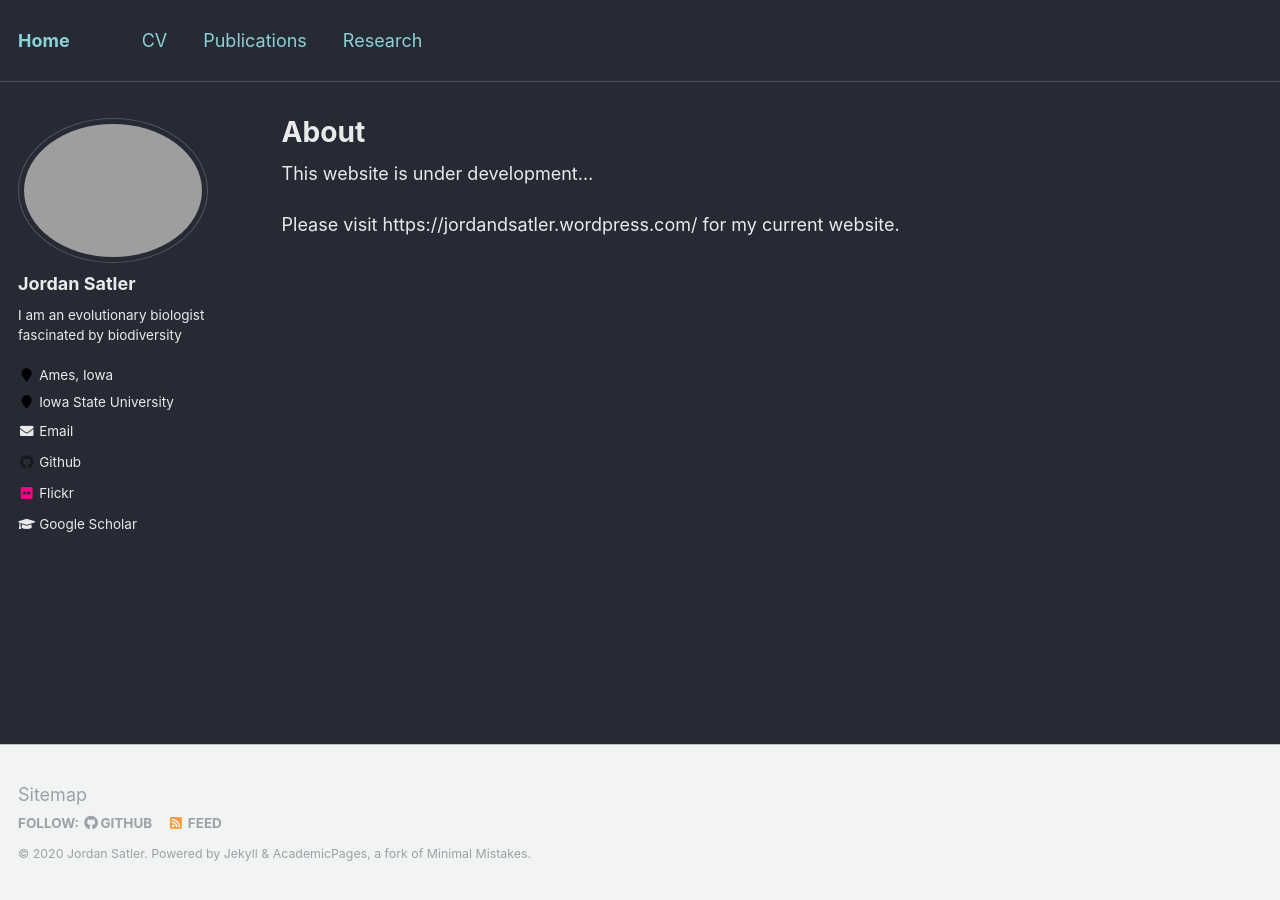
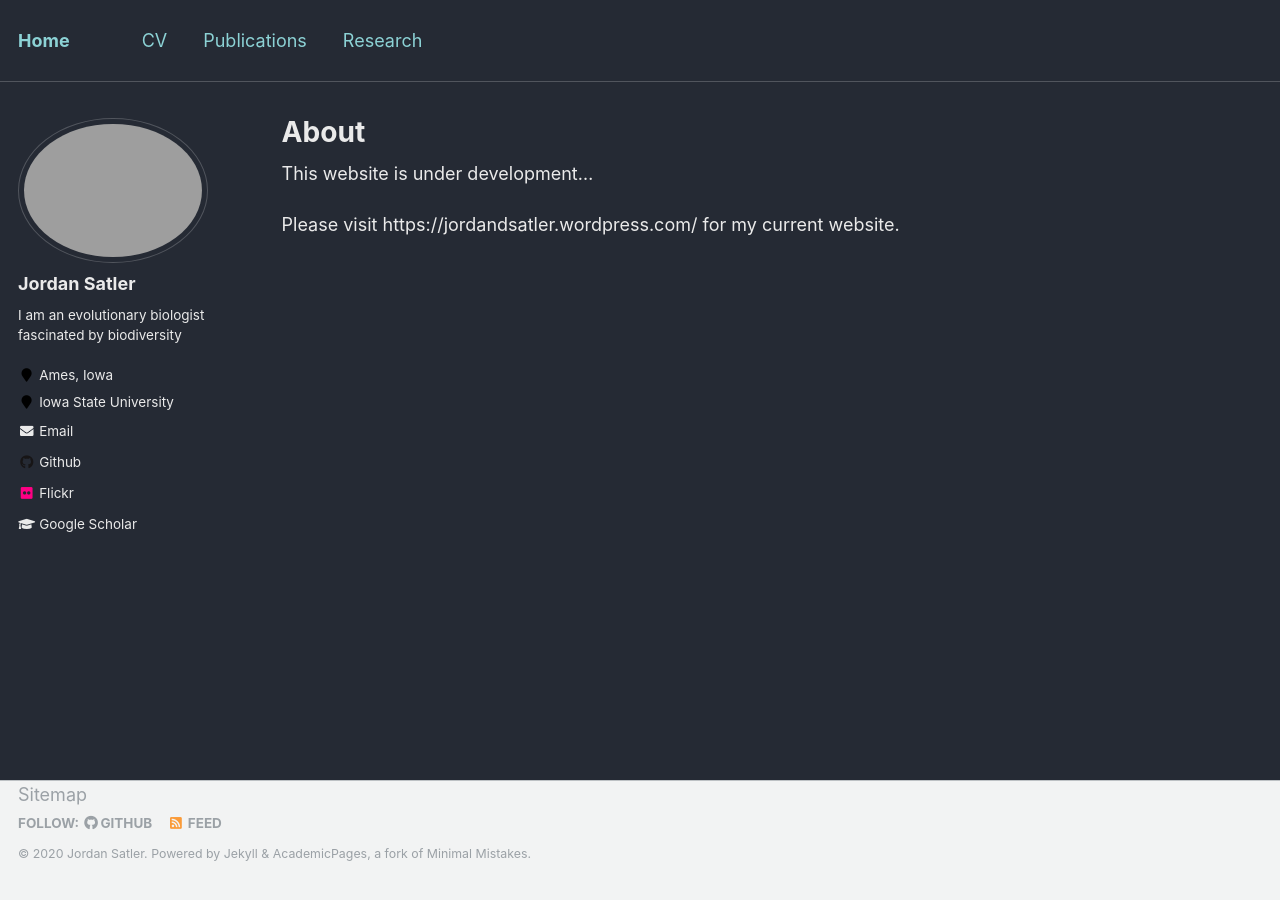
Before and after one commit to jordansatler/jordansatler.github.io, a Jekyll site: the page built from _pages/about.md, in a window 1280 px wide. Built offline with Jekyll 4.4.1, drawn with Linux system fonts in a browser that asks for light colours.

Commit message:
changed footer size

```diff
--- a/_sass/_footer.scss
+++ b/_sass/_footer.scss
@@ -27,7 +27,7 @@
     @include clearfix;
     margin-left: auto;
     margin-right: auto;
-    margin-top: 2em;
+    margin-top: auto;
     max-width: 100%;
     padding: 0 1em 2em;
 
--- a/_sass/_sidebar.scss
+++ b/_sass/_sidebar.scss
@@ -72,7 +72,7 @@
 .author__avatar {
   display: table-cell;
   vertical-align: top;
-  width: 72px;
+  width: 500px;
   // default width is 36 px
   // width: 36px;
   // set width only, for non-square avatars
@@ -85,7 +85,7 @@
   }
 
   img {
-    max-width: 300px;
+    max-width: 500px;
     border-radius: 50%;
 
     @include breakpoint($large) {
```
Also changed, not shown: 2 other files.
